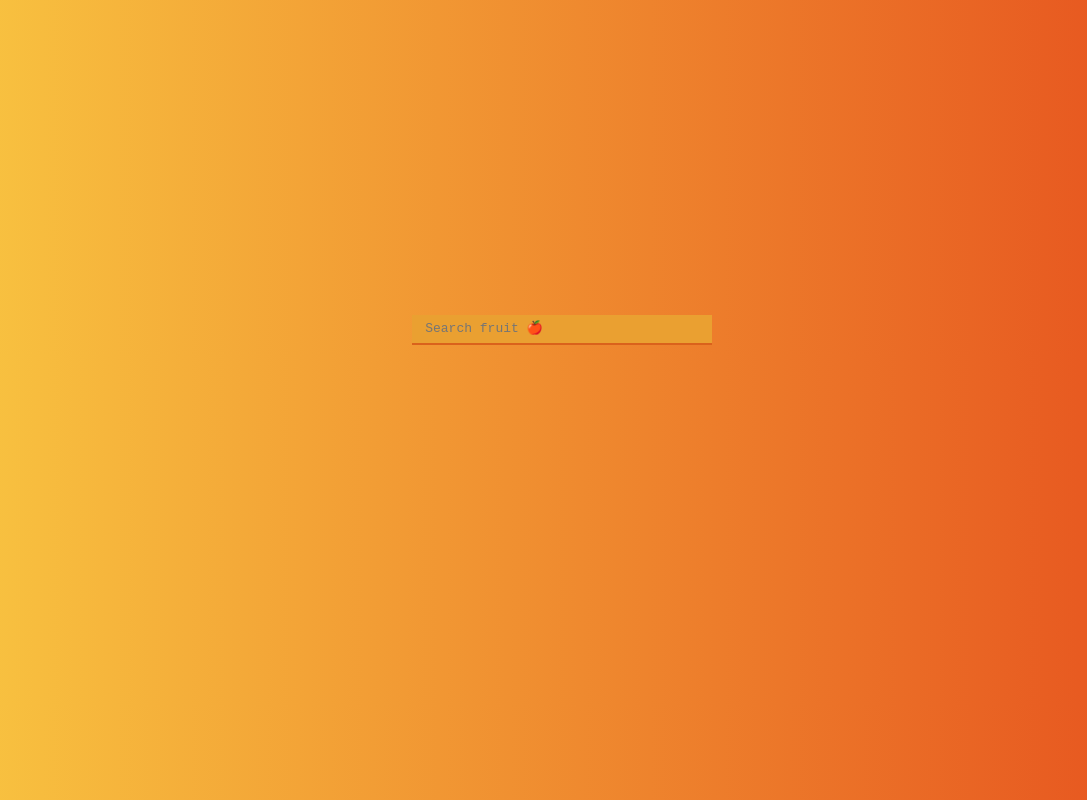
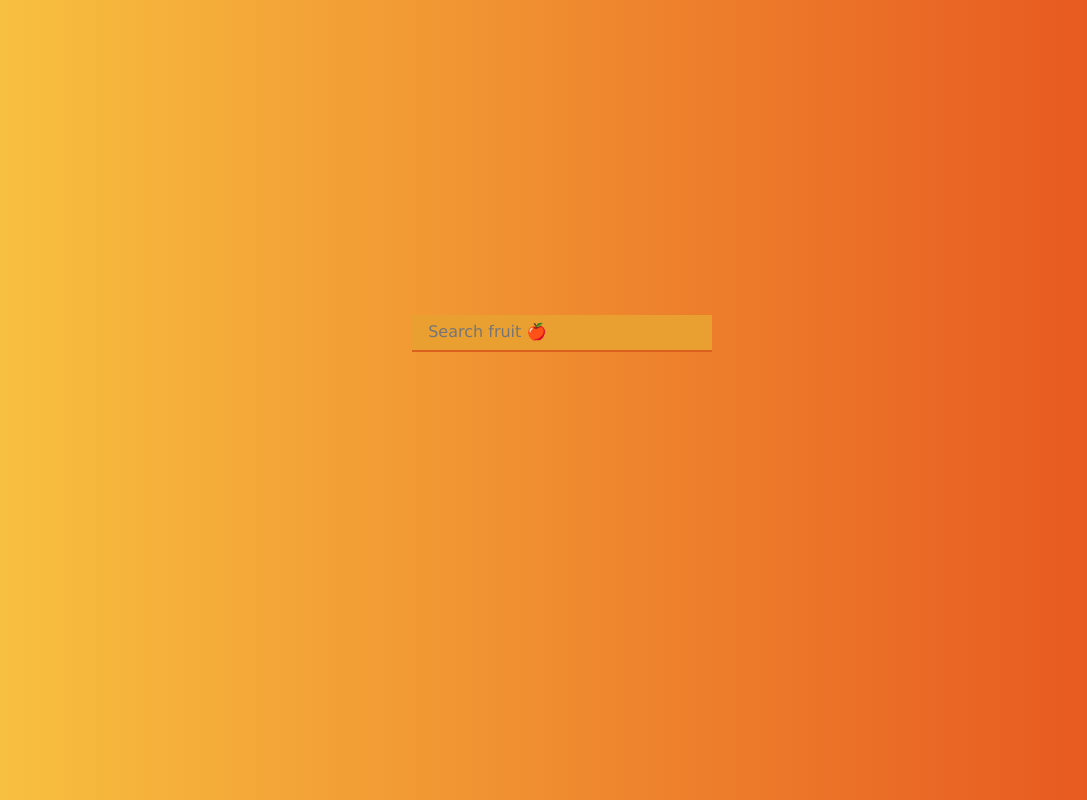
Before and after one commit to ksingletary/Fruit_Search, a plain HTML site: page index.html in a window 1280 px wide. Shown: the top 800 px of the page, without its empty margins (96-1183 px from the left). Drawn offline with nearby package versions, Linux system fonts and the light colour scheme.

Commit message:
final. added comments

```diff
--- a/style.css
+++ b/style.css
@@ -8,6 +8,7 @@ body {
 
 input {
   background-color: rgba(255, 255, 255, .3);
+  font-family: 'Lucida Sans', 'Lucida Sans Regular', 'Lucida Grande', 'Lucida Sans Unicode', Geneva, Verdana, sans-serif;
   padding: 0.5em 1em;
   border: none;
   border-bottom: 2px solid #da621c;
@@ -28,15 +29,19 @@ input {
   width: 100%;
   max-height: 400px;
   overflow: scroll;
-  font-size: 140%;
+  font-size: 128%;
+  font-family: 'Trebuchet MS', 'Lucida Sans Unicode', 'Lucida Grande', 'Lucida Sans', Arial, sans-serif;
 }
 
 .search-container input {
+
   width: 300px;
   background: #eaa031;
+
 }
 
 ul {
+
   background: #eaa031;
   max-width: 20%;
 }
```
Also changed, not shown: script.js (+7 -1 lines).
